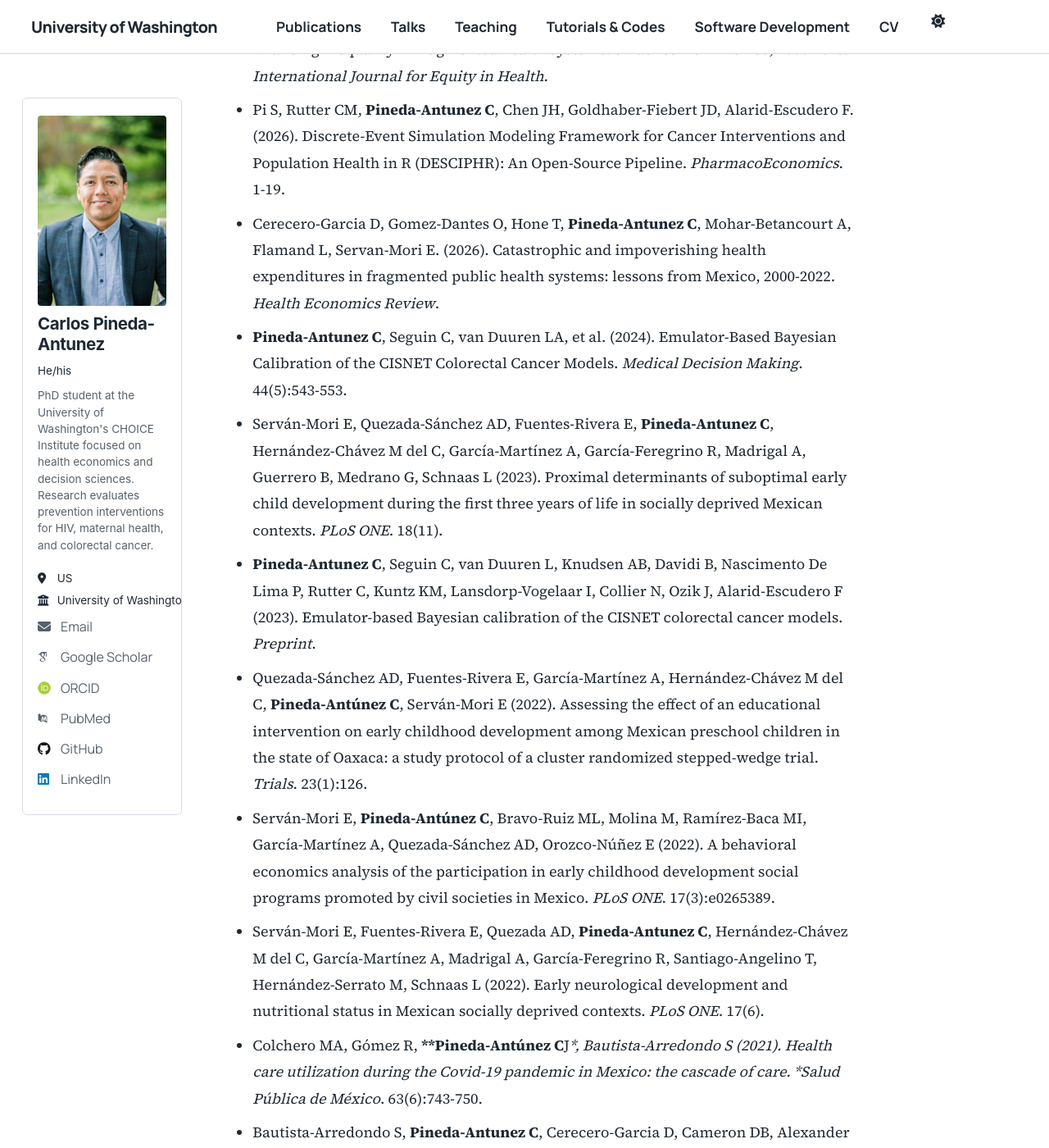
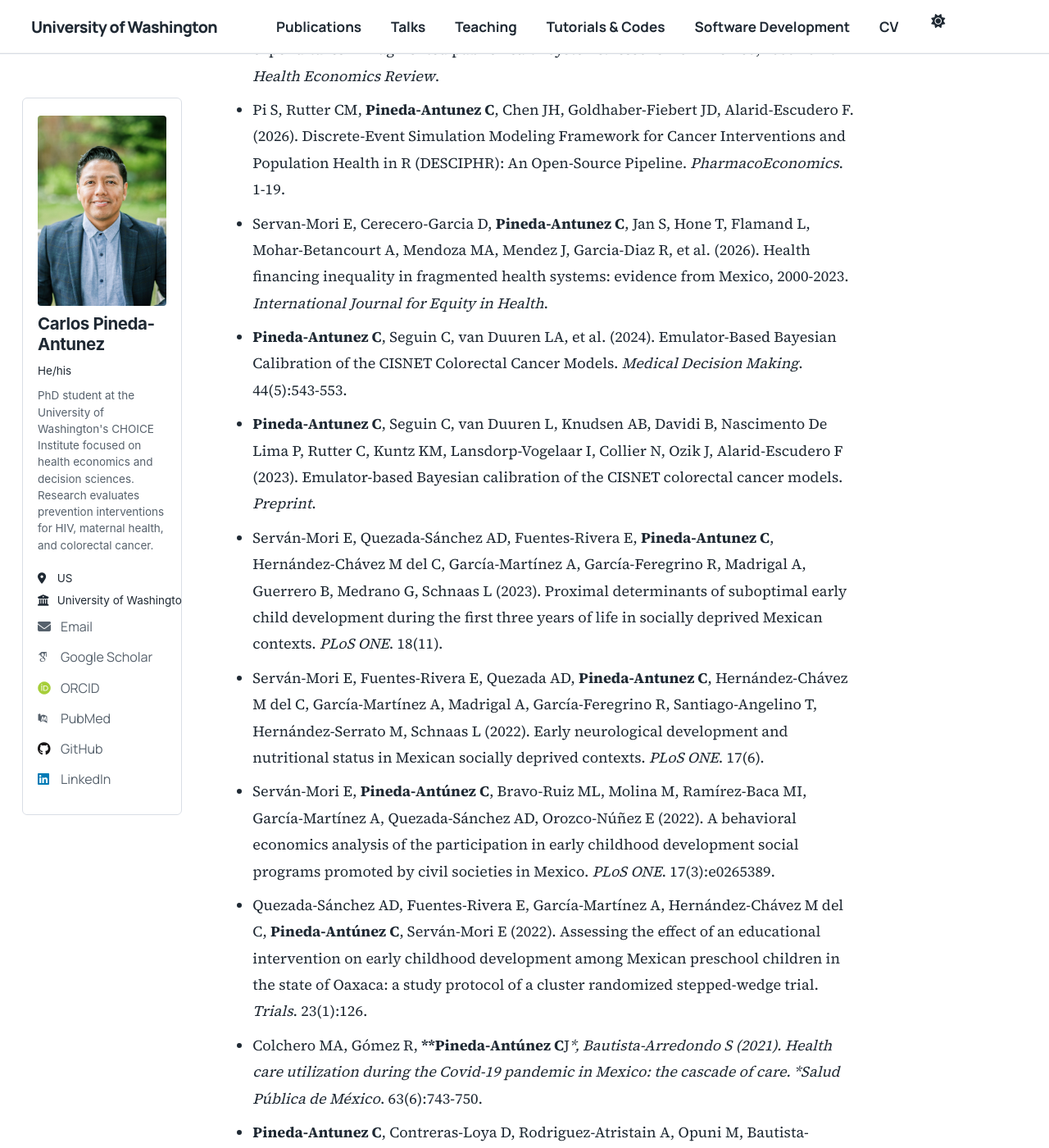
Before and after one commit to CarlosPiant/CarlosPiant.github.io, a Jekyll site: the page built from files/cv/carlos-pineda-academic-cv.md, in a window 1280 px wide and 1400 px high, scrolled down 2179 px. Shown: the whole window at 82% size. Built offline with Jekyll 4.4.1, drawn with Linux system fonts in a browser that asks for light colours; some web fonts are replaced; a script that is not in the unit is left out; some of the changed text lies outside the part shown.

Commit message:
Automated update of PDF CV

```diff
--- a/files/cv/carlos-pineda-academic-cv.md
+++ b/files/cv/carlos-pineda-academic-cv.md
@@ -84,26 +84,26 @@ R package built on top of ggplot2 to simplify the creation of icon-based populat
 
 ## Publications
 
+- Cerecero-Garcia D, Gomez-Dantes O, Hone T, **Pineda-Antunez C**, Mohar-Betancourt A, Flamand L, Servan-Mori E. (2026). Catastrophic and impoverishing health expenditures in fragmented public health systems: lessons from Mexico, 2000-2022. *Health Economics Review*.
+- Pi S, Rutter CM, **Pineda-Antunez C**, Chen JH, Goldhaber-Fiebert JD, Alarid-Escudero F. (2026). Discrete-Event Simulation Modeling Framework for Cancer Interventions and Population Health in R (DESCIPHR): An Open-Source Pipeline. *PharmacoEconomics*. 1-19.
 - Servan-Mori E, Cerecero-Garcia D, **Pineda-Antunez C**, Jan S, Hone T, Flamand L, Mohar-Betancourt A, Mendoza MA, Mendez J, Garcia-Diaz R, et al. (2026). Health financing inequality in fragmented health systems: evidence from Mexico, 2000-2023. *International Journal for Equity in Health*.
-- Pi S, Rutter CM, **Pineda-Antunez C**, Chen JH, Goldhaber-Fiebert JD, Alarid-Escudero F. (2026). Discrete-Event Simulation Modeling Framework for Cancer Interventions and Population Health in R (DESCIPHR): An Open-Source Pipeline. *PharmacoEconomics*. 1-19.
-- Cerecero-Garcia D, Gomez-Dantes O, Hone T, **Pineda-Antunez C**, Mohar-Betancourt A, Flamand L, Servan-Mori E. (2026). Catastrophic and impoverishing health expenditures in fragmented public health systems: lessons from Mexico, 2000-2022. *Health Economics Review*.
 - **Pineda-Antunez C**, Seguin C, van Duuren LA, et al. (2024). Emulator-Based Bayesian Calibration of the CISNET Colorectal Cancer Models. *Medical Decision Making*. 44(5):543-553.
+- **Pineda-Antunez C**, Seguin C, van Duuren L, Knudsen AB, Davidi B, Nascimento De Lima P, Rutter C, Kuntz KM, Lansdorp-Vogelaar I, Collier N, Ozik J, Alarid-Escudero F (2023). Emulator-based Bayesian calibration of the CISNET colorectal cancer models. *Preprint*.
 - Serván-Mori E, Quezada-Sánchez AD, Fuentes-Rivera E, **Pineda-Antunez C**, Hernández-Chávez M del C, García-Martínez A, García-Feregrino R, Madrigal A, Guerrero B, Medrano G, Schnaas L (2023). Proximal determinants of suboptimal early child development during the first three years of life in socially deprived Mexican contexts. *PLoS ONE*. 18(11).
-- **Pineda-Antunez C**, Seguin C, van Duuren L, Knudsen AB, Davidi B, Nascimento De Lima P, Rutter C, Kuntz KM, Lansdorp-Vogelaar I, Collier N, Ozik J, Alarid-Escudero F (2023). Emulator-based Bayesian calibration of the CISNET colorectal cancer models. *Preprint*.
+- Serván-Mori E, Fuentes-Rivera E, Quezada AD, **Pineda-Antunez C**, Hernández-Chávez M del C, García-Martínez A, Madrigal A, García-Feregrino R, Santiago-Angelino T, Hernández-Serrato M, Schnaas L (2022). Early neurological development and nutritional status in Mexican socially deprived contexts. *PLoS ONE*. 17(6).
+- Serván-Mori E, **Pineda-Antúnez C**, Bravo-Ruiz ML, Molina M, Ramírez-Baca MI, García-Martínez A, Quezada-Sánchez AD, Orozco-Núñez E (2022). A behavioral economics analysis of the participation in early childhood development social programs promoted by civil societies in Mexico. *PLoS ONE*. 17(3):e0265389.
 - Quezada-Sánchez AD, Fuentes-Rivera E, García-Martínez A, Hernández-Chávez M del C, **Pineda-Antúnez C**, Serván-Mori E (2022). Assessing the effect of an educational intervention on early childhood development among Mexican preschool children in the state of Oaxaca: a study protocol of a cluster randomized stepped-wedge trial. *Trials*. 23(1):126.
-- Serván-Mori E, **Pineda-Antúnez C**, Bravo-Ruiz ML, Molina M, Ramírez-Baca MI, García-Martínez A, Quezada-Sánchez AD, Orozco-Núñez E (2022). A behavioral economics analysis of the participation in early childhood development social programs promoted by civil societies in Mexico. *PLoS ONE*. 17(3):e0265389.
-- Serván-Mori E, Fuentes-Rivera E, Quezada AD, **Pineda-Antunez C**, Hernández-Chávez M del C, García-Martínez A, Madrigal A, García-Feregrino R, Santiago-Angelino T, Hernández-Serrato M, Schnaas L (2022). Early neurological development and nutritional status in Mexican socially deprived contexts. *PLoS ONE*. 17(6).
 - Colchero MA, Gómez R, ****Pineda-Antúnez C**J**, Bautista-Arredondo S (2021). Health care utilization during the Covid-19 pandemic in Mexico: the cascade of care. *Salud Pública de México*. 63(6):743-750.
+- **Pineda-Antunez C**, Contreras-Loya D, Rodriguez-Atristain A, Opuni M, Bautista-Arredondo S (2021). Characterizing health care provider knowledge: Evidence from HIV services in Kenya, Rwanda, South Africa, and Zambia. *PLoS ONE*. 16(12).
 - Bautista-Arredondo S, **Pineda-Antunez C**, Cerecero-Garcia D, Cameron DB, Alexander L, Chiwevu C, Levin C (2021). Moving away from the "unit cost": Predicting country-specific average cost curves of VMMC services accounting for variations in service delivery platforms in sub-Saharan Africa. *PLoS ONE*. 16(4).
 - Diaz-Castro L, Cabello-Rangel H, **Pineda-Antunez C**, Perez de Leon A (2021). Incidence of catastrophic healthcare expenditure and its main determinants in Mexican households caring for a person with a mental disorder. *Global Mental Health*. 8.
-- **Pineda-Antunez C**, Contreras-Loya D, Rodriguez-Atristain A, Opuni M, Bautista-Arredondo S (2021). Characterizing health care provider knowledge: Evidence from HIV services in Kenya, Rwanda, South Africa, and Zambia. *PLoS ONE*. 16(12).
+- Cabello-Rangel H, Diaz-Castro L, **Pineda-Antunez C** (2020). Cost-Effectiveness Analysis of Interventions to Achieve Universal Health Coverage for Schizophrenia in Mexico. *Salud Mental*. 43(2):249-255.
 - Siapka M, Vassall A, Cunnama L, **Pineda-Antunez C**, Cerecero D, Sweeney S, Gomez GB (2020). Cost of tuberculosis treatment in low- and middle-income countries: Systematic review and meta-regression. *International Journal of Tuberculosis and Lung Disease*. 24(8):802-810.
-- Cabello-Rangel H, Diaz-Castro L, **Pineda-Antunez C** (2020). Cost-Effectiveness Analysis of Interventions to Achieve Universal Health Coverage for Schizophrenia in Mexico. *Salud Mental*. 43(2):249-255.
+- Cerecero-Garcia D, **Pineda-Antunez C**, Alexander L, Cameron D, Martinez-Silva G, Obure CD, Bautista-Arredondo S (2019). A meta-analysis approach for estimating average unit costs for ART using pooled facility-level primary data from African countries. *African Journal of AIDS Research*.
 - Servan-Mori E, Mendoza MA, Chivardi C, **Pineda-Antunez C**, Rodriguez-Franco R, Nigenda G (2019). A spatio-temporal cluster analysis of technical efficiency in the production of outpatient maternal health services and its structural correlates in Mexico. *International Journal of Health Planning and Management*. 34(4):e1417-e1436.
+- Cameron DB, Mustafa Diab M, Carroll LN, Bollinger LA, DeCormier Plosky P, **Pineda-Antunez C**, Levin C, Kahn JG (2019). The state of costing research for HIV interventions in sub-Saharan Africa. *African Journal of AIDS Research*. 18(4):277-288.
 - Servan-Mori E, Cerecero-Garcia D, Heredia-Pi IB, **Pineda-Antunez C**, Sosa-Rubi SG, Nigenda G (2019). Improving the effective maternal-child health care coverage through synergies between supply and demand-side interventions: Evidence from Mexico. *Journal of Global Health*. 9(2):1-12.
 - **Pineda-Antunez C**, Martinez-Silva G, Cerecero-Garcia D, Alexander L, Cameron DB, Chiwevu C, Bautista-Arredondo S (2019). Meta-analysis of average costs of HIV testing and counselling and voluntary medical male circumcision across thirteen countries. *African Journal of AIDS Research*.
-- Cameron DB, Mustafa Diab M, Carroll LN, Bollinger LA, DeCormier Plosky P, **Pineda-Antunez C**, Levin C, Kahn JG (2019). The state of costing research for HIV interventions in sub-Saharan Africa. *African Journal of AIDS Research*. 18(4):277-288.
-- Cerecero-Garcia D, **Pineda-Antunez C**, Alexander L, Cameron D, Martinez-Silva G, Obure CD, Bautista-Arredondo S (2019). A meta-analysis approach for estimating average unit costs for ART using pooled facility-level primary data from African countries. *African Journal of AIDS Research*.
 - Rodriguez-Franco R, Servan-Mori E, Gomez-Dantes O, Contreras-Loya D, **Pineda-Antunez C** (2018). Old principles, persisting challenges: Maternal health care market alignment in Mexico in the search for UHC. *PLoS ONE*. 13(7):1-14.
 - Diaz-Castro L, Cabello-Rangel H, Arredondo A, Madrigal de Leon E, **Pineda-Antunez C** (2017). Cost-effectiveness of therapeutic interventions in schizophrenia. *The European Journal of Psychiatry*. 31(1):11-16.
 
```
Also changed, not shown: 1 other file.
